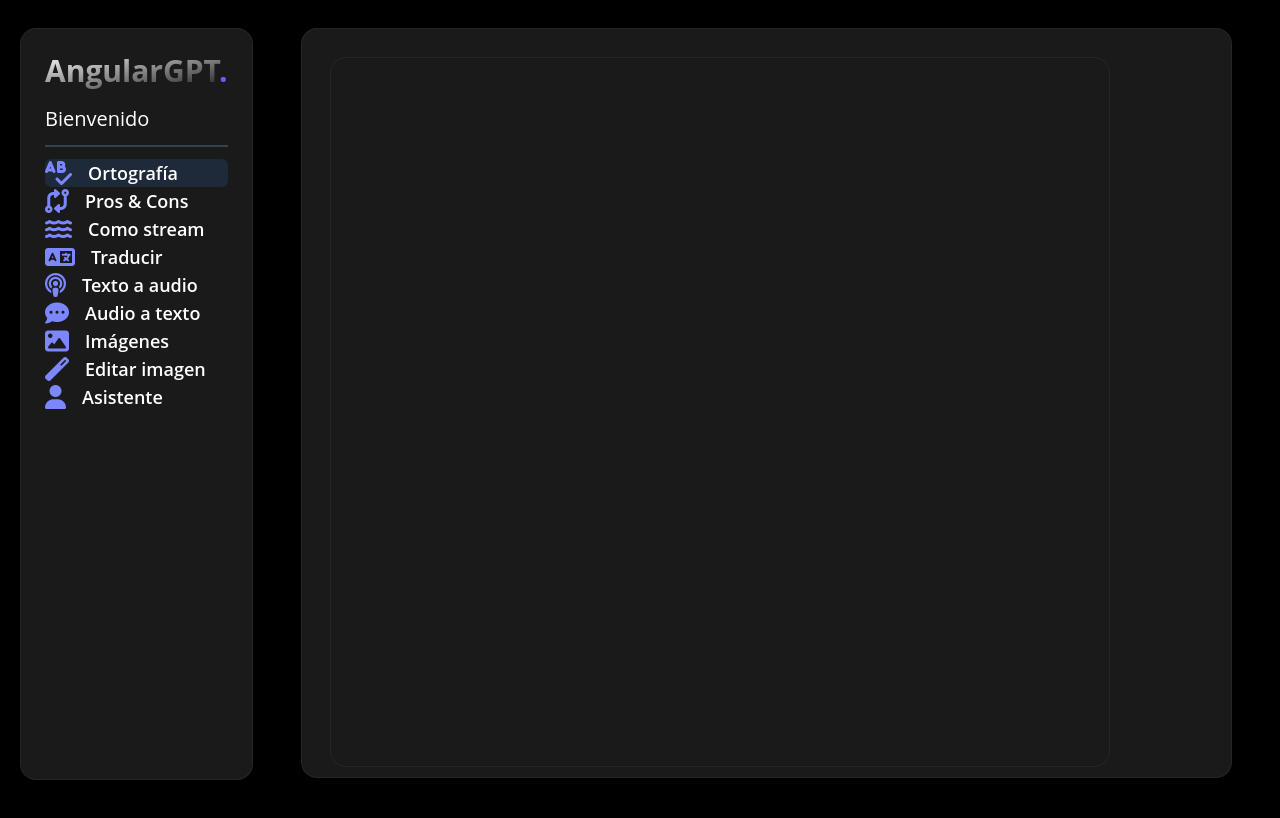
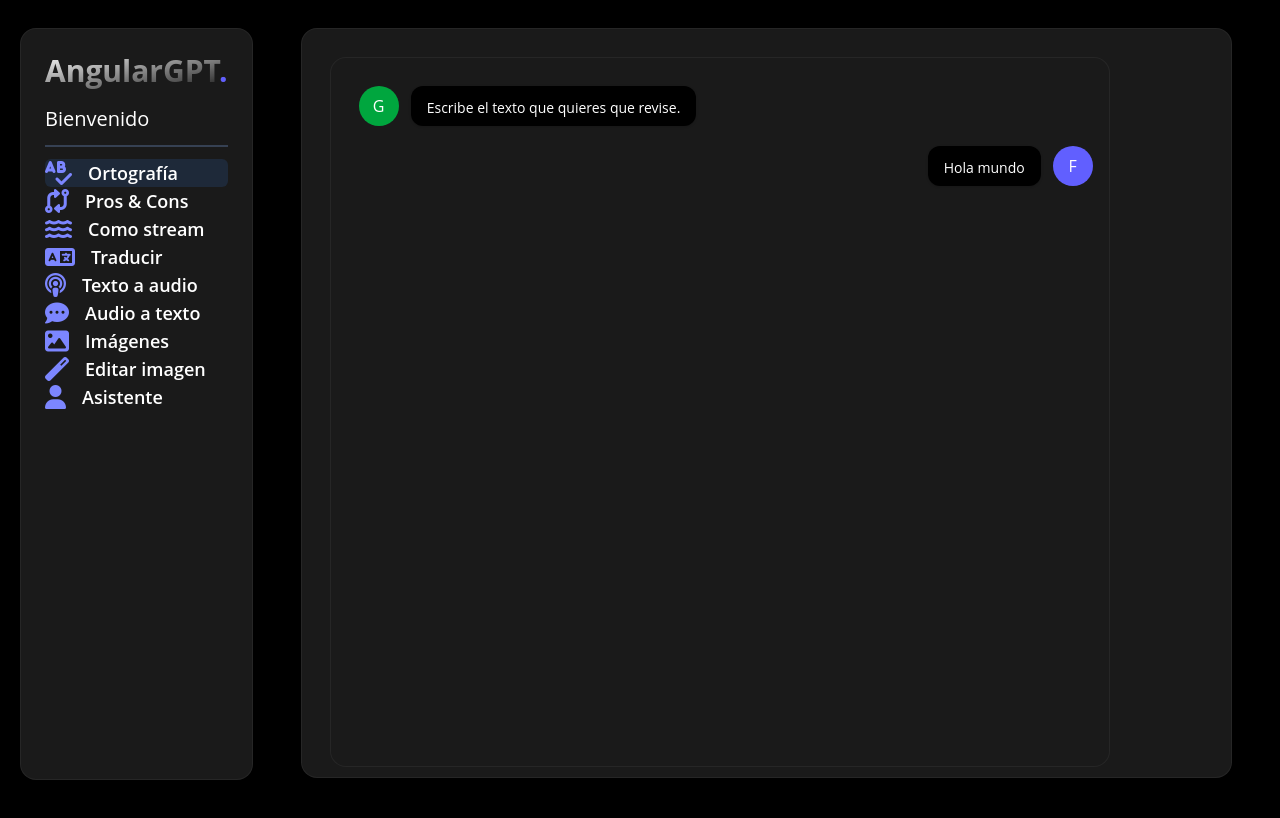
Before and after one commit to JefrisonPineda/Angular-Gpt, an Angular app: page /orthography in a window 1280 px wide. Shown: the top 818 px of the page. Built offline with nearby package versions, Linux system fonts and the light colour scheme.

Commit message:
Add GPT and My message components to orthography page

```diff
--- a/src/app/presentation/components/chat-bubbles/gptMessage/gptMessage.html
+++ b/src/app/presentation/components/chat-bubbles/gptMessage/gptMessage.html
@@ -5,7 +5,9 @@
         <div class="flex items-center justify-center h-10 w-10 rounded-full bg-green-600 flex-shirink-0">
             G
         </div>
-            {{'hola mundo'}}
-        <div class="relative ml-3 text-sm bg-black bg-opacity-25 pt-3 pb-2 px-4 shadow rounded-xl"></div>
+
+        <div class="relative ml-3 text-sm bg-black bg-opacity-25 pt-3 pb-2 px-4 shadow rounded-xl">
+             {{text}}
+        </div>
     </div>
 </div>
--- /dev/null
+++ b/src/app/presentation/components/chat-bubbles/gptMessage/myMessage/myMessage.html
@@ -0,0 +1,13 @@
+<div class="col-start-6 col-end-12 rounded-leg">
+    <div class="flex items-center justify-start flex-row-reverse">
+
+
+        <div class="flex items-center justify-center h-10 w-10 rounded-full bg-indigo-500 flex-shirink-0">
+            F
+        </div>
+
+        <div class="relative mr-3 text-sm bg-black bg-opacity-25 pt-3 pb-2 px-4 shadow rounded-xl">
+             {{text}}
+        </div>
+    </div>
+</div>
--- /dev/null
+++ b/src/app/presentation/components/chat-bubbles/gptMessage/myMessage/myMessage.ts
@@ -0,0 +1,11 @@
+import { ChangeDetectionStrategy, Component, Input} from '@angular/core';
+
+@Component({
+  selector: 'app-my-message',
+  imports: [],
+  templateUrl: './myMessage.html',
+  changeDetection: ChangeDetectionStrategy.OnPush,
+})
+export class MyMessage {
+  @Input({ required: true }) text!: string;
+}
--- a/src/app/presentation/pages/orthographyPage/orthographyPage.html
+++ b/src/app/presentation/pages/orthographyPage/orthographyPage.html
@@ -4,7 +4,14 @@
         <div class="grid gap-y-2">
 
          <!-- chat Messages -->
+            <app-gpt-message
+                text="Escribe el texto que quieres que revise."
+            />
 
+
+            <app-my-message
+                text="Hola mundo"
+            />
         </div>
     </div>
 
--- a/src/app/presentation/pages/orthographyPage/orthographyPage.ts
+++ b/src/app/presentation/pages/orthographyPage/orthographyPage.ts
@@ -1,6 +1,8 @@
+import { CommonModule } from '@angular/common';
 import { ChangeDetectionStrategy, Component } from '@angular/core';
 import { GptMessage } from '../../components/chat-bubbles/gptMessage/gptMessage';
-import { CommonModule } from '@angular/common';
+import { MyMessage } from '../../components/chat-bubbles/gptMessage/myMessage/myMessage';
+
 
 @Component({
   selector: 'app-orthography-page',
@@ -8,6 +10,7 @@
   imports: [
     CommonModule,
     GptMessage,
+    MyMessage,
   ],
   templateUrl: './orthographyPage.html',
   changeDetection: ChangeDetectionStrategy.OnPush,
```
Also changed, not shown: src/app/presentation/components/chat-bubbles/gptMessage/gptMessage.ts (+11 -3 lines).
